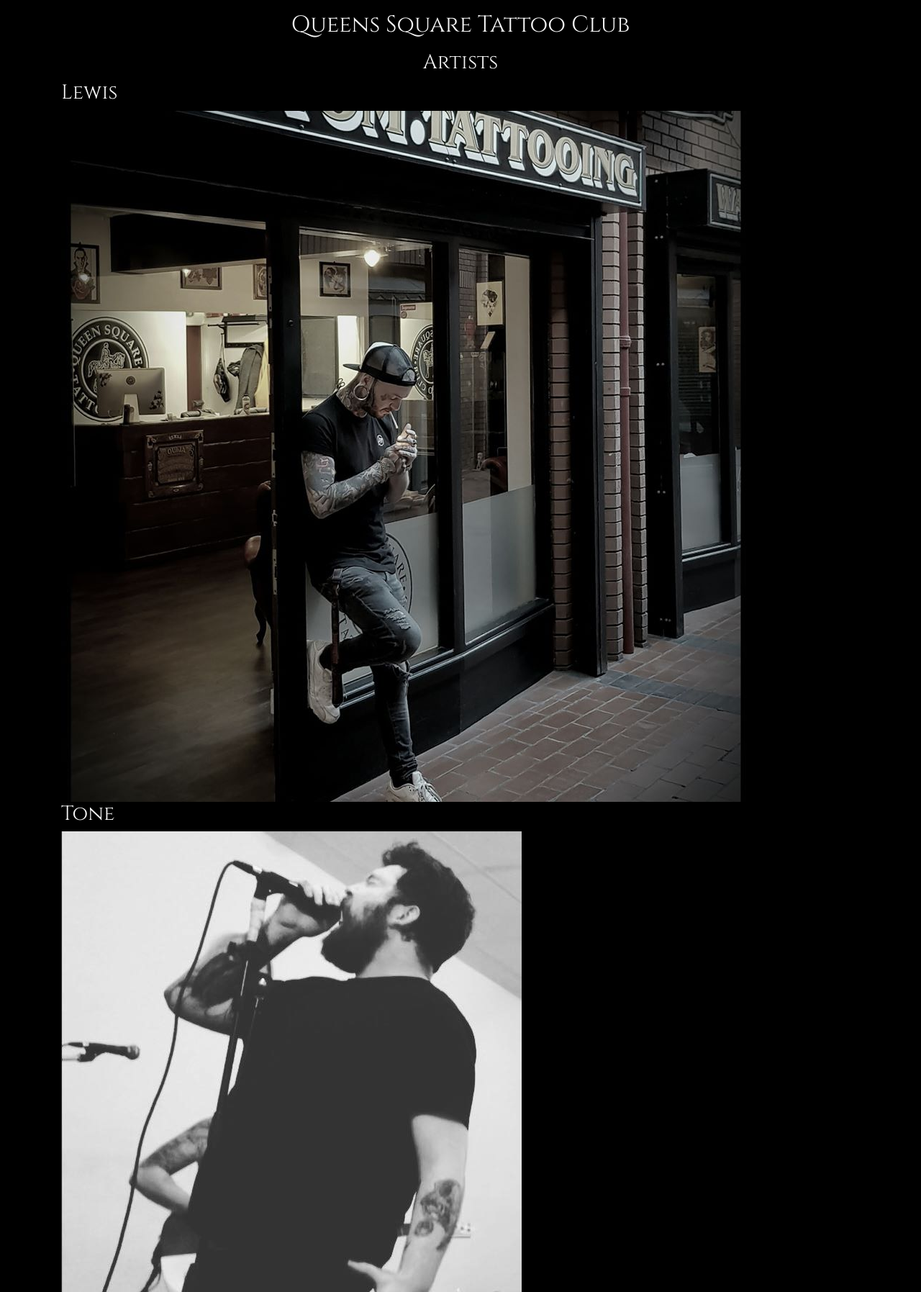
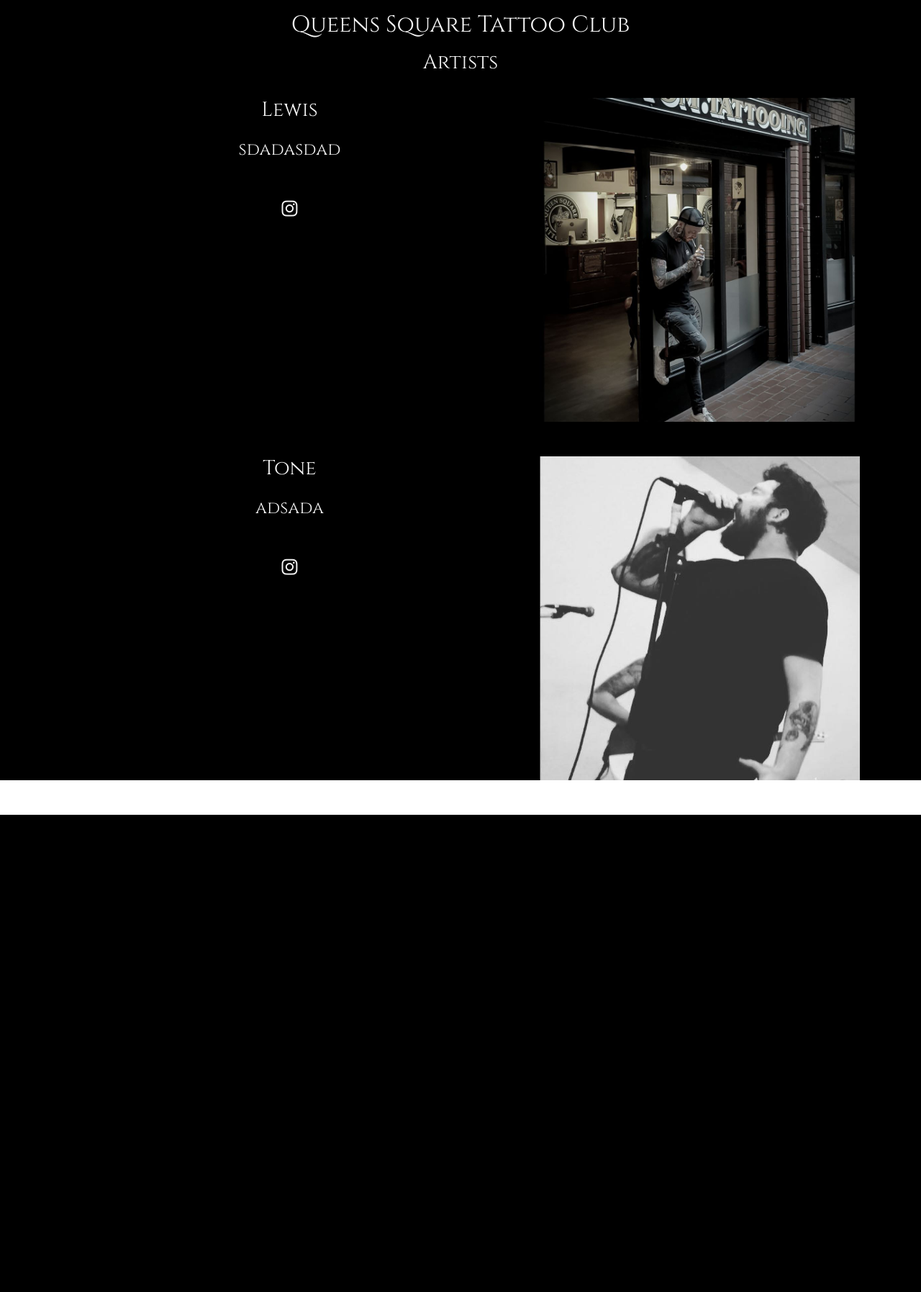
Before and after one commit to JackSnowdon/QSTC, a Django app: page /home/artist/ in a window 1280 px wide. Shown: the part 56-1851 px from the top of the page at 72% size. After the commit the page ends 1188 px from the top, so only its background shows below. Run offline with Django 3.2, Linux system fonts and the light colour scheme; data comes from the database, SQL or seed files in the repository; some libraries are stand-ins or nearby versions.

Commit message:
image/MEDIA URL all linked up, started to design artist page

```diff
--- a/QSTC/urls.py
+++ b/QSTC/urls.py
@@ -14,7 +14,8 @@ Including another URLconf
     2. Add a URL to urlpatterns:  path('blog/', include('blog.urls'))
 """
 
-
+from django.conf import settings
+from django.conf.urls.static import static
 from django.contrib import admin
 from django.urls import path, include, re_path
 from home.views import index
@@ -25,4 +26,4 @@ urlpatterns = [
     path('accounts/', include('accounts.urls')),
     path('home/', include('home.urls')),
     path('shop/', include('shop.urls')),
-]
+] + static(settings.MEDIA_URL, document_root=settings.MEDIA_ROOT)
--- a/home/templates/artists.html
+++ b/home/templates/artists.html
@@ -1,23 +1,32 @@
 {% extends 'base.html' %} {% load static %} {% block page_title %} QTSC - Artists {% endblock %} {% block content %}
 
 <div class="home-bg">
-    <div class="row">
+    <div class="row mb-4">
         <div class="col-12 text-center">
             <h2 class="mb-3">Queens Square Tattoo Club</h2>
             <h3>Artists</h3>
         </div>
     </div>
 
-    <div class="row">
-
-        {% for a in tattoo_artists %}
-        <div class="col-12">
-            <h3>{{ a.name }}</h3>
+    {% for a in tattoo_artists %}
+    <div class="row mb-5">
+        <div class="col-7 text-center">
+            <h3 class="mb-4">{{ a.name }}</h3>
+            <h4>{{ a.about }}</h4>
+            <div class="row social-links">
+                <div class="col-12">
+                    <br>
+                    <br> {% if a.instagram_handle %}
+                    <a class="fa-lg mx-1" href="https://www.instagram.com/{{ a.instagram_handle }}" target="_blank"><i class="fab fa-instagram fa-lg"></i></a> {% endif %}
+                </div>
+            </div>
+        </div>
+        <div class="col-5">
             <img class="img-fluid detail-img" src="{{ MEDIA_URL }}{{ a.image }}">
             <br>
         </div>
-        {% endfor %}
     </div>
+    {% endfor %}
 </div>
 
 
--- a/static/css/styles.css
+++ b/static/css/styles.css
@@ -58,6 +58,13 @@
 
 .home-bg a:hover {
     color: limegreen
+}
+
+
+/* Artists */
+
+.detail-img {
+    height: 450px;
 }
 
 
```
